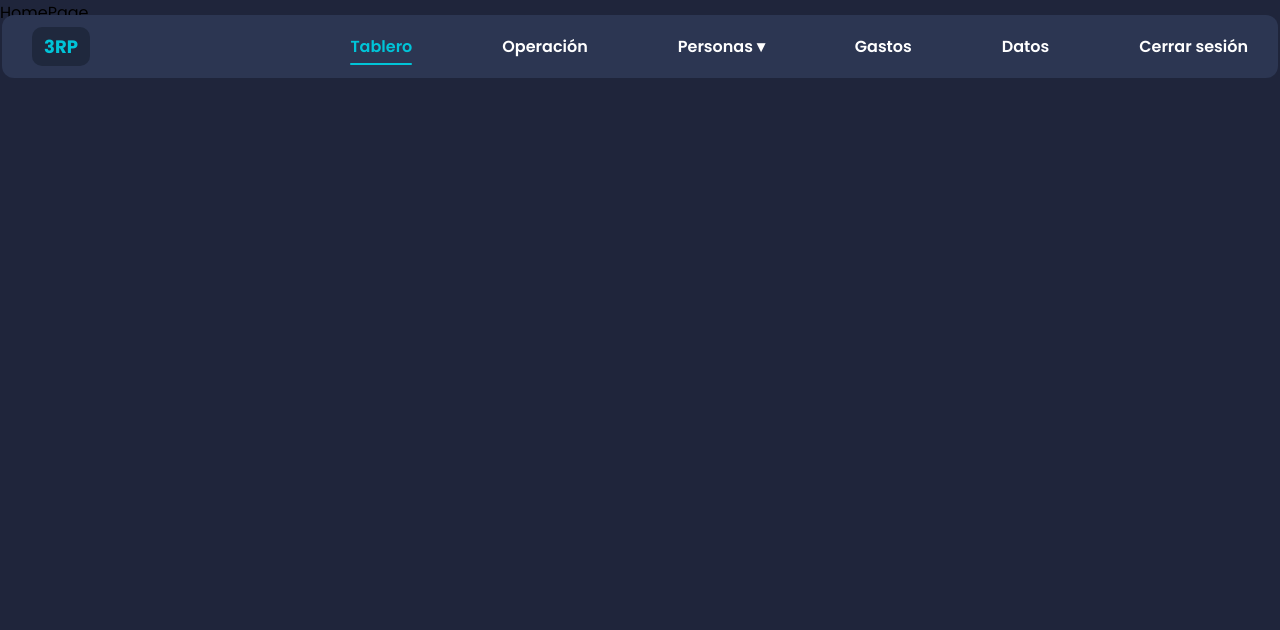
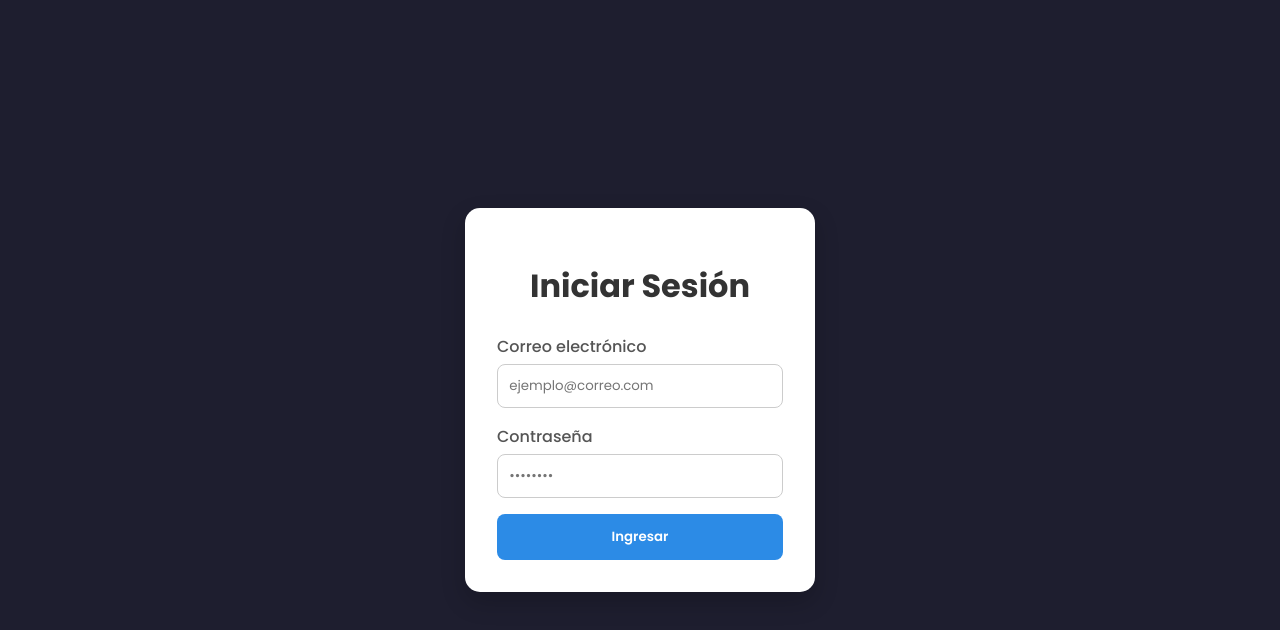
Before and after one commit to Nicolastgf/3rp-productora, a React (Vite) app: page / in a window 1280 px wide. Shown: the top 630 px of the page. Built offline with nearby package versions, Linux system fonts and the light colour scheme.

Commit message:
Ingrese el login

```diff
--- a/src/App.jsx
+++ b/src/App.jsx
@@ -1,34 +1,83 @@
-import { BrowserRouter as Router, Routes, Route } from "react-router-dom";
+import { BrowserRouter as Router, Routes, Route, useLocation } from "react-router-dom";
 import NavBar from "./components/navbar/NavBar";
 
 // Páginas
-import Home from "./pages/HamePage";
+import HomePage from "./pages/HamePage";
 import Operacion from "./pages/operacion/ListOperacionPage";
 import Personas from "./pages/personas/ListPersonsPage";
 import Gastos from "./pages/gastos/ListGastosPage";
 import CuentaCorrientePage from "./pages/personas/CuentaCorrientePage";
+import Login from "./pages/LoginPage";
+import PrivateRoute from "./routes/PrivateRoute";
 
 function App() {
   return (
     <Router>
-      <NavBar />
-      <Routes>
-        {/* Ruta principal */}
-        <Route path="/" element={<Home />} />
-
-        {/* Otras rutas */}
-        <Route path="/operacion" element={<Operacion />} />
-        <Route path="/personas/:tipo" element={<Personas />} />
-        <Route path="/gastos" element={<Gastos />} />
-        <Route path="/cuentacorriente/:tipo/:idPersona" element={<CuentaCorrientePage/>} />
-
-
-
-        {/* Ruta para 404 */}
-        <Route path="*" element={<h1>404 - Página no encontrada</h1>} />
-      </Routes>
+      <MainContent />
     </Router>
   );
 }
 
+// Componente para controlar NavBar y rutas
+const MainContent = () => {
+  const location = useLocation();
+  const mostrarNavBar = location.pathname !== "/"; // 🔹 Oculta NavBar solo en login
+
+  return (
+    <>
+      {mostrarNavBar && <NavBar />}
+
+      <Routes>
+        {/* 🔓 Ruta pública */}
+        <Route path="/" element={<Login />} />
+
+        {/* 🔐 Rutas privadas */}
+        <Route
+          path="/home"
+          element={
+            <PrivateRoute>
+              <HomePage />
+            </PrivateRoute>
+          }
+        />
+        <Route
+          path="/operacion"
+          element={
+            <PrivateRoute>
+              <Operacion />
+            </PrivateRoute>
+          }
+        />
+        <Route
+          path="/personas/:tipo"
+          element={
+            <PrivateRoute>
+              <Personas />
+            </PrivateRoute>
+          }
+        />
+        <Route
+          path="/gastos"
+          element={
+            <PrivateRoute>
+              <Gastos />
+            </PrivateRoute>
+          }
+        />
+        <Route
+          path="/cuentacorriente/:tipo/:idPersona"
+          element={
+            <PrivateRoute>
+              <CuentaCorrientePage />
+            </PrivateRoute>
+          }
+        />
+
+        {/* Ruta 404 */}
+        <Route path="*" element={<h1>404 - Página no encontrada</h1>} />
+      </Routes>
+    </>
+  );
+};
+
 export default App;
--- a/src/components/navbar/NavBar.css
+++ b/src/components/navbar/NavBar.css
@@ -120,8 +120,23 @@ body {
         opacity: 0;
         transform: translate(-50%, -5px);
     }
+
     to {
         opacity: 1;
         transform: translate(-50%, 0);
     }
 }
+
+.logout-btn {
+    background: transparent;
+    border: none;
+    color: #e63946;
+    font-weight: 600;
+    cursor: pointer;
+    margin-left: 15px;
+    transition: color 0.3s;
+}
+
+.logout-btn:hover {
+    color: #a4161a;
+}
--- a/src/components/navbar/NavBar.jsx
+++ b/src/components/navbar/NavBar.jsx
@@ -1,9 +1,10 @@
 import { useState } from "react";
-import { NavLink } from "react-router-dom";
+import { NavLink, useNavigate } from "react-router-dom";
 import "./Navbar.css";
 
 function Navbar() {
     const [openDropdown, setOpenDropdown] = useState(false);
+    const navigate = useNavigate();
 
     const toggleDropdown = () => {
         setOpenDropdown(!openDropdown);
@@ -11,6 +12,12 @@ function Navbar() {
 
     const closeDropdown = () => {
         setOpenDropdown(false);
+    };
+
+    // 🔹 Cerrar sesión: limpia localStorage y redirige al login
+    const handleLogout = () => {
+        localStorage.removeItem("usuario");
+        navigate("/"); // vuelve al login
     };
 
     return (
@@ -22,7 +29,7 @@ function Navbar() {
 
             {/* Links */}
             <div className="navbar-links">
-                <NavLink to="/" end>
+                <NavLink to="/home" end>
                     Tablero
                 </NavLink>
 
@@ -36,15 +43,27 @@ function Navbar() {
 
                     {openDropdown && (
                         <div className="dropdown-menu" onMouseLeave={closeDropdown}>
-                            <NavLink to="/personas/productor" className="dropdown-item" onClick={closeDropdown}>
+                            <NavLink
+                                to="/personas/productor"
+                                className="dropdown-item"
+                                onClick={closeDropdown}
+                            >
                                 Productores
                             </NavLink>
 
-                            <NavLink to="/personas/cliente" className="dropdown-item" onClick={closeDropdown}>
+                            <NavLink
+                                to="/personas/cliente"
+                                className="dropdown-item"
+                                onClick={closeDropdown}
+                            >
                                 Clientes
                             </NavLink>
 
-                            <NavLink to="/personas/transportista" className="dropdown-item" onClick={closeDropdown}>
+                            <NavLink
+                                to="/personas/transportista"
+                                className="dropdown-item"
+                                onClick={closeDropdown}
+                            >
                                 Transportistas
                             </NavLink>
                         </div>
@@ -53,7 +72,11 @@ function Navbar() {
 
                 <NavLink to="/gastos">Gastos</NavLink>
                 <NavLink to="/datos">Datos</NavLink>
-                <NavLink to="/logout">Cerrar sesión</NavLink>
+
+                {/* 🔹 Botón de cerrar sesión */}
+                <button className="logout-btn" onClick={handleLogout}>
+                    Cerrar sesión
+                </button>
             </div>
         </div>
     );
--- a/src/pages/LoginPage.jsx
+++ b/src/pages/LoginPage.jsx
@@ -0,0 +1,82 @@
+import { useState } from "react";
+import "../styles/login/login.css";
+
+const Login = () => {
+    const [mail, setMail] = useState("");
+    const [password, setPassword] = useState("");
+    const [mensaje, setMensaje] = useState("");
+    const [colorMensaje, setColorMensaje] = useState("black");
+
+    const handleSubmit = async (e) => {
+        e.preventDefault();
+
+        try {
+            const res = await fetch("http://localhost:5000/api/auth/v1/login", {
+
+                method: "POST",
+                headers: { "Content-Type": "application/json" },
+                body: JSON.stringify({
+                    MailUsuario: mail,
+                    PasswordUsuario: password,
+                }),
+            });
+
+            const data = await res.json();
+
+            if (res.ok) {
+                setMensaje("✅ " + data.message);
+                setColorMensaje("green");
+
+                // Guardar usuario logueado (opcional)
+                localStorage.setItem("usuario", JSON.stringify(data.usuario));
+
+                // Redirigir después de un breve delay
+                setTimeout(() => {
+                    window.location.href = "/home"; // ajustá la ruta según tu app
+                }, 1500);
+            } else {
+                setMensaje("⚠️ " + data.message);
+                setColorMensaje("red");
+            }
+        } catch (err) {
+            console.error(err);
+            setMensaje("Error al conectar con el servidor");
+            setColorMensaje("red");
+        }
+    };
+
+    return (
+        <div className="login-container">
+            <h1>Iniciar Sesión</h1>
+            <form onSubmit={handleSubmit}>
+                <label>Correo electrónico</label>
+                <input
+                    type="email"
+                    value={mail}
+                    onChange={(e) => setMail(e.target.value)}
+                    placeholder="ejemplo@correo.com"
+                    required
+                />
+
+                <label>Contraseña</label>
+                <input
+                    type="password"
+                    value={password}
+                    onChange={(e) => setPassword(e.target.value)}
+                    placeholder="••••••••"
+                    required
+                />
+
+                <button type="submit">Ingresar</button>
+            </form>
+
+            {mensaje && (
+                <p style={{ marginTop: "1rem", textAlign: "center", color: colorMensaje }}>
+                    {mensaje}
+                </p>
+            )}
+        </div>
+    );
+};
+
+export default Login;
--- /dev/null
+++ b/src/routes/PrivateRoute.jsx
@@ -0,0 +1,15 @@
+import { Navigate } from "react-router-dom";
+
+const PrivateRoute = ({ children }) => {
+    const usuario = JSON.parse(localStorage.getItem("usuario"));
+
+    // Si no hay usuario logueado, redirige al login
+    if (!usuario) {
+        return <Navigate to="/" replace />;
+    }
+
+    // Si hay usuario, renderiza el contenido protegido
+    return children;
+};
+
+export default PrivateRoute;
--- /dev/null
+++ b/src/styles/login/login.css
@@ -0,0 +1,65 @@
+* {
+    box-sizing: border-box;
+    font-family: "Poppins", sans-serif;
+}
+
+body {
+    background: #1e1e2f;
+    height: 100vh;
+    display: flex;
+    justify-content: center;
+    align-items: center;
+}
+
+.login-container {
+    background-color: #fff;
+    width: 350px;
+    padding: 2rem;
+    border-radius: 15px;
+    box-shadow: 0 10px 25px rgba(0, 0, 0, 0.2);
+}
+
+h1 {
+    text-align: center;
+    color: #333;
+    margin-bottom: 1.5rem;
+}
+
+form {
+    display: flex;
+    flex-direction: column;
+}
+
+label {
+    margin-bottom: 0.3rem;
+    color: #555;
+    font-weight: 500;
+}
+
+input {
+    padding: 0.7rem;
+    margin-bottom: 1rem;
+    border-radius: 8px;
+    border: 1px solid #ccc;
+    outline: none;
+    transition: border-color 0.3s;
+}
+
+input:focus {
+    border-color: #2c8be6;
+}
+
+button {
+    background-color: #2c8be6;
+    color: #fff;
+    border: none;
+    padding: 0.8rem;
+    border-radius: 8px;
+    font-weight: 600;
+    cursor: pointer;
+    transition: background-color 0.3s;
+}
+
+button:hover {
+    background-color: #226bb2;
+}
```
